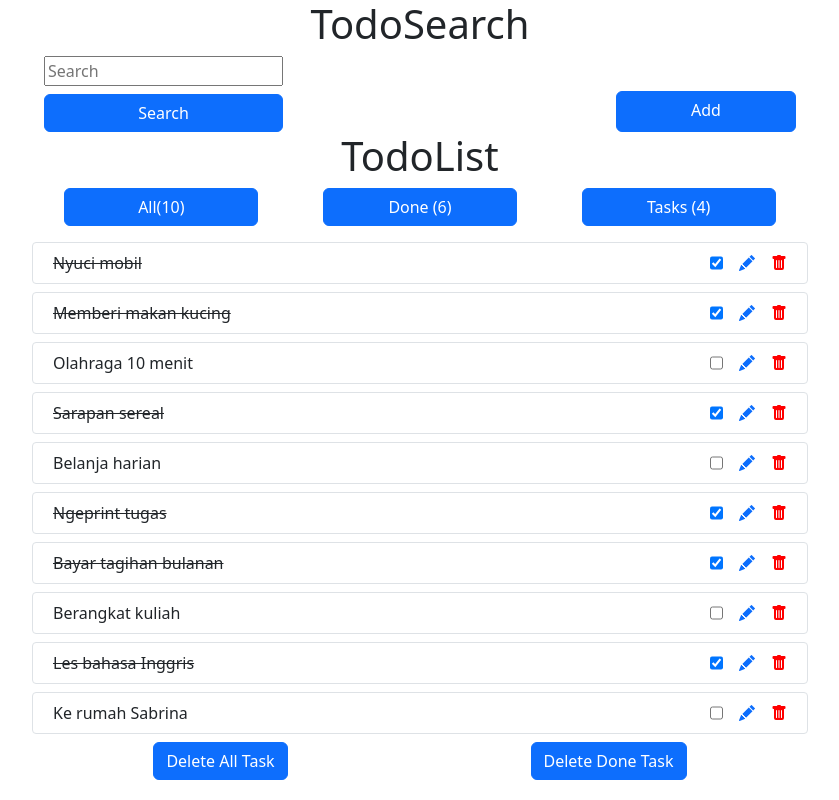
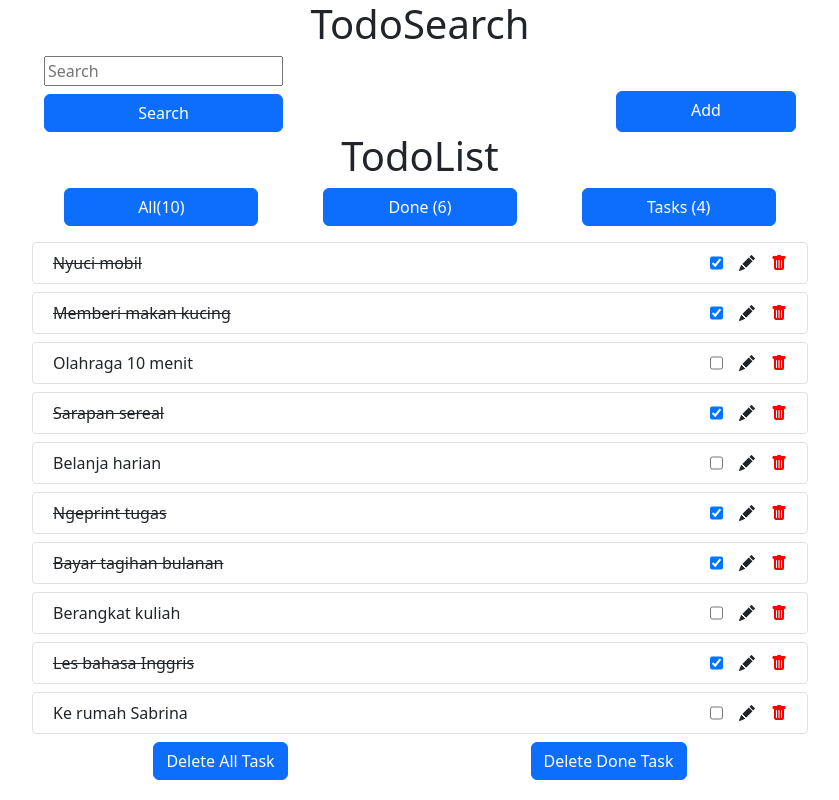
Before and after one commit to Lambadya14/challenge03, a React (Create React App) app: page / in a window 1280 px wide. Shown: the whole page, without its empty margins (220-1059 px from the left). Built offline with nearby package versions, Linux system fonts and the light colour scheme.

Commit message:
change icon color

```diff
--- a/src/components/TodoButton.jsx
+++ b/src/components/TodoButton.jsx
@@ -40,10 +40,7 @@ function TodoButton({ task, onChange, onDelete }) {
               });
             }}
           />
-          <BsFillPencilFill
-            className="text-primary"
-            onClick={() => setIsEditing(true)}
-          />
+          <BsFillPencilFill onClick={() => setIsEditing(true)} />
           <BsTrashFill
             style={{ color: "red" }}
             onClick={() => onDelete(task.id)}
```
